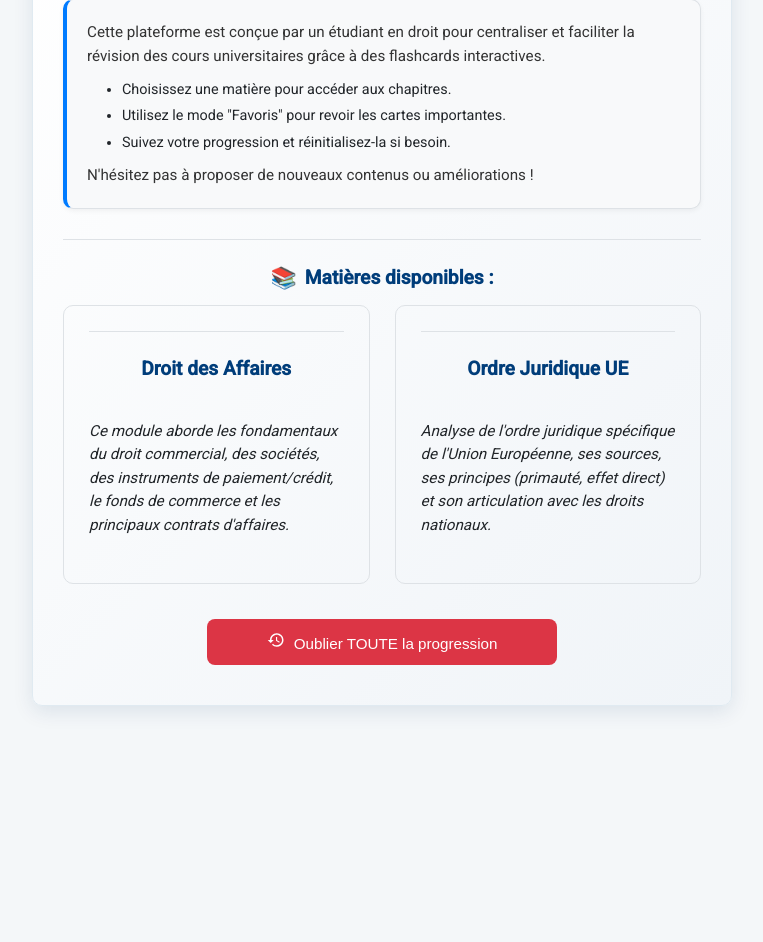
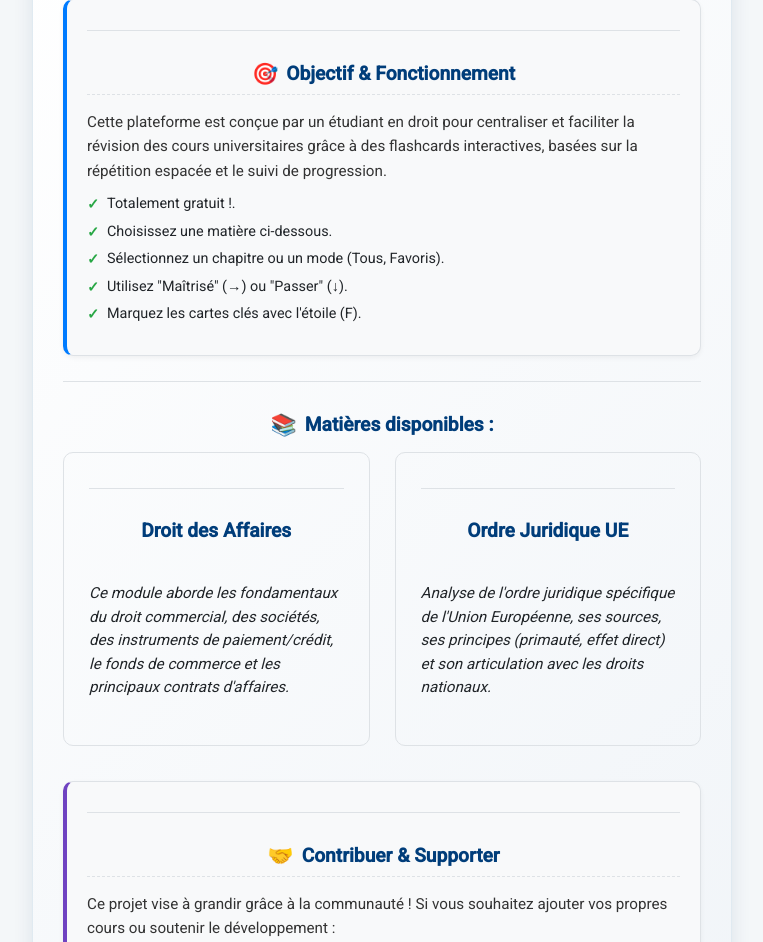
Before and after one commit to Baptistte/flashCard, a plain HTML site: page index.html in a window 1280 px wide. Shown: the part 196-1138 px from the top of the page, without its empty margins (258-1021 px from the left). Before the commit the page ends 962 px from the top, so only its background shows below. Drawn offline with Linux system fonts and the light colour scheme.

Commit message:
mail ajout + modif mineur

```diff
--- a/index.html
+++ b/index.html
@@ -13,7 +13,7 @@
 <body>
     <div class="main-container">
         <header class="app-header">
-             <h1 id="app-title">Flashcards</h1> <!-- Titre qui pourra changer -->
+             <h1 id="app-title">Flashcards Lyon 3</h1> <!-- Titre qui pourra changer -->
              <!-- Bouton Retour unique, son comportement change selon le contexte -->
              <button id="back-btn" class="nav-button back-button" style="display: none;" title="Retour">
                 <svg xmlns="http://www.w3.org/2000/svg" viewBox="0 0 24 24" fill="currentColor" width="20px" height="20px"><path d="M11.828 12l4.95-4.95-1.414-1.414L9 12l6.364 6.364 1.414-1.414z"/><path fill="none" d="M0 0h24v24H0z"/></svg>
@@ -21,34 +21,47 @@
             </button>
         </header>
 
-        <!-- === ÉCRAN 1: Sélection Matière (Visible par défaut) === -->
-        <!-- === ÉCRAN 1: Sélection Matière (Améliorée avec Widget Explicatif) === -->
         <div id="subject-selection" class="page-section subject-selection-container selection-container">
             <h2><span class="section-icon">🎓</span> Bienvenue sur la plateforme Flashcards !</h2>
 
-            <!-- Widget Explicatif -->
-            <div class="info-widget">
-                <p>Cette plateforme est conçue par un étudiant en droit pour centraliser et faciliter la révision des cours universitaires grâce à des flashcards interactives.</p>
+            <!-- 1. Widget Objectif -->
+            <div class="info-widget single-column-widget"> <!-- Ajout classe pour style éventuel -->
+                <h3><span class="section-icon">🎯</span> Objectif & Fonctionnement</h3>
+                <p>Cette plateforme est conçue par un étudiant en droit pour centraliser et faciliter la révision des cours universitaires grâce à des flashcards interactives, basées sur la répétition espacée et le suivi de progression.</p>
                 <ul>
-                    <li>Choisissez une matière pour accéder aux chapitres.</li>
-                    <li>Utilisez le mode "Favoris" pour revoir les cartes importantes.</li>
-                    <li>Suivez votre progression et réinitialisez-la si besoin.</li>
+                    <li>Totalement gratuit !.</li>
+                    <li>Choisissez une matière ci-dessous.</li>
+                    <li>Sélectionnez un chapitre ou un mode (Tous, Favoris).</li>
+                    <li>Utilisez "Maîtrisé" (→) ou "Passer" (↓).</li>
+                    <li>Marquez les cartes clés avec l'étoile (F).</li>
                 </ul>
-                <p>N'hésitez pas à proposer de nouveaux contenus ou améliorations !</p>
             </div>
 
+            <!-- 2. Section Matières -->
             <h3><span class="section-icon">📚</span> Matières disponibles :</h3>
             <div id="subject-buttons" class="subject-buttons-grid buttons-grid">
                  <p>Chargement des matières...</p>
                  <!-- Boutons Matière (widgets) injectés par JS -->
             </div>
-             <!-- Bouton Reset Global -->
+
+            <!-- 3. Widget Contribution/Support -->
+            <div class="contribution-widget single-column-widget"> <!-- Ajout classe pour style éventuel -->
+                <h3><span class="section-icon">🤝</span> Contribuer & Supporter</h3>
+                <p>Ce projet vise à grandir grâce à la communauté ! Si vous souhaitez ajouter vos propres cours ou soutenir le développement :</p>
+                <ul>
+                    <li><strong>Ajouter un cours :</strong> Envoyez votre cours (format texte, PDF...) par email à <a href="mailto:flashcardlyon3@gmail.com?subject=Proposition%20Cours%20Flashcards">flashcardlyon3@gmail.com</a>. Je me chargerai de le transformer en flashcards.</li>
+                    <li><strong>Feedback :</strong> Toute suggestion ou rapport de bug est apprécié !</li>
+                    <!-- Optionnel : Ajouter un lien de support/don -->
+                    <!-- <li><strong>Soutenir :</strong> Si vous trouvez cet outil utile, vous pouvez [faire un don](lien_vers_don).</li> -->
+                </ul>
+            </div>
+
+             <!-- 4. Bouton Reset Global -->
              <button id="reset-all-progress-btn" class="utility-button reset-button reset-all-btn" title="Réinitialiser la progression de TOUTES les cartes de TOUTES les matières">
                  <svg xmlns="http://www.w3.org/2000/svg" height="18px" viewBox="0 0 24 24" width="18px" fill="currentColor"><path d="M0 0h24v24H0z" fill="none"/><path d="M13 3c-4.97 0-9 4.03-9 9H1l3.89 3.89.07.14L9 12H6c0-3.87 3.13-7 7-7s7 3.13 7 7-3.13 7-7 7c-1.93 0-3.68-.79-4.94-2.06l-1.42 1.42C8.27 19.99 10.51 21 13 21c4.97 0 9-4.03 9-9s-4.03-9-9-9zm-1 5v5l4.28 2.54.72-1.21-3.5-2.08V8H12z"/></svg>
                  Oublier TOUTE la progression
              </button>
         </div>
-
         <!-- === ÉCRAN 2: Sélection Chapitres (Caché initialement) === -->
         <div id="chapter-selection" class="page-section chapter-selection-container selection-container" style="display: none;">
             <h2 id="chapter-selection-title">Choisissez un chapitre ou un mode :</h2>
--- a/style.css
+++ b/style.css
@@ -823,6 +823,14 @@ h1 {
     .chapter-description-text {
         padding-left: 5px; /* Léger retrait */
     }
+
+    .info-contribution-container {
+        flex-direction: column; /* Empiler les widgets */
+        gap: 15px;
+    }
+     .info-widget, .contribution-widget {
+        min-width: unset; /* Enlever largeur min */
+    }
 }
 
 /* Enlever la grille pour les boutons chapitre, on utilise une liste maintenant */
@@ -1138,57 +1146,148 @@ h1 {
 }
 
 
-/* --- Widget d'information sur l'écran de sélection --- */
-.info-widget {
-    background-color: #f8f9fa; /* Fond très léger */
+.info-widget,
+.contribution-widget {
+    background-color: #f8f9fa;
     border: 1px solid var(--border-color);
-    border-left: 4px solid var(--button-primary-bg); /* Bordure bleue distinctive */
     border-radius: var(--border-radius);
     padding: 20px;
-    margin-top: 10px; /* Espace après le H2 */
-    margin-bottom: 30px; /* Espace avant le H3 des matières */
-    text-align: left; /* Aligner le texte à gauche */
+    text-align: left;
     box-shadow: 0 2px 5px rgba(0,0,0,0.05);
+    /* MODIFIÉ: Marge inférieure pour espacer les sections */
+    margin-top: 15px; /* Espace après le H2 ou la grille matière */
+    margin-bottom: 25px; /* Espace avant la section suivante */
+    width: 100%; /* Prend toute la largeur */
 }
+.info-widget { border-left: 4px solid var(--button-primary-bg); }
+.contribution-widget { border-left: 4px solid var(--button-favorite-bg); }
 
-.info-widget p {
+
+.info-widget p,
+.contribution-widget p {
     font-size: 0.95em;
     line-height: 1.6;
     color: var(--text-color-darker);
-    margin-bottom: 10px; /* Espace entre paragraphes */
+    margin-bottom: 10px;
 }
-.info-widget p:last-child {
-    margin-bottom: 0; /* Pas de marge pour le dernier paragraphe */
+.info-widget p:last-child,
+.contribution-widget p:last-child {
+    margin-bottom: 0;
 }
 
-.info-widget ul {
-    list-style: disc; /* Puces standard */
-    margin-left: 20px; /* Indentation de la liste */
-    margin-bottom: 10px;
-    padding-left: 15px;
+
+
+/* Titre commun pour les widgets */
+.info-widget h3,
+.contribution-widget h3 {
+    font-size: 1.1em; /* Taille cohérente */
+    font-weight: 700;
+    margin-bottom: 12px;
+    padding-bottom: 8px;
+    border-bottom: 1px dashed var(--border-color); /* Séparateur léger */
+    display: flex;
+    align-items: center;
+    gap: 8px;
 }
 
-.info-widget li {
+.info-widget h3 { color: var(--button-primary-bg); } /* Couleur titre Objectif */
+.contribution-widget h3 { color: var(--button-favorite-bg); } /* Couleur titre Contribution */
+
+
+.info-widget ul,
+.contribution-widget ul {
+    list-style: none; /* Enlever puces par défaut */
+    margin-left: 0; /* Pas d'indentation par défaut */
+    margin-bottom: 10px;
+    padding-left: 0; /* Pas de padding par défaut */
+}
+
+.info-widget ul li,
+.contribution-widget ul li {
     font-size: 0.9em;
     color: var(--text-color);
-    margin-bottom: 5px;
+    margin-bottom: 6px;
     line-height: 1.5;
+    position: relative; /* Pour les puces personnalisées */
+    padding-left: 20px; /* Espace pour la puce */
 }
 
-/* Ajustement titre H3 après le widget */
-.subject-selection-container h3 {
+/* Puce personnalisée */
+.info-widget ul li::before,
+.contribution-widget ul li::before {
+    content: '✓'; /* Ou '•', '→', etc. */
+    position: absolute;
+    left: 0;
+    top: 1px; /* Ajustement vertical */
+    color: var(--button-match-bg); /* Couleur verte pour la puce */
+    font-weight: bold;
+}
+
+.contribution-widget ul li::before {
+    color: var(--button-favorite-bg); /* Puce violette pour contribution */
+}
+
+/* Liens dans le widget contribution */
+.contribution-widget a {
+    color: var(--button-primary-bg);
+    text-decoration: none;
+    font-weight: 500;
+}
+.contribution-widget a:hover {
+    text-decoration: underline;
+    color: var(--button-primary-hover-bg);
+}
+
+
+.subject-selection-container h3 { /* Celui avant les boutons matières */
     color: var(--header-color);
-    margin-bottom: 15px; /* Espace avant la grille des matières */
+    margin-bottom: 15px;
     font-size: 1.2em;
     font-weight: 700;
-    text-align: center; /* Centrer ce sous-titre */
+    text-align: center;
     display: flex;
     align-items: center;
     justify-content: center;
     gap: 8px;
-    border-top: 1px solid var(--border-color); /* Séparateur léger */
-    padding-top: 25px; /* Espace après le widget info */
+    border-top: 1px solid var(--border-color);
+    padding-top: 30px; /* Plus d'espace après les widgets */
+    margin-top: 10px; /* Espace après le conteneur des widgets */
 }
 .subject-selection-container h3 .section-icon {
     font-size: 1.1em;
 }
+
+.subject-selection-container h3:nth-of-type(2) { /* Cibler le H3 "Matières disponibles" */
+    color: var(--header-color);
+    margin-bottom: 15px;
+    font-size: 1.2em;
+    font-weight: 700;
+    text-align: center;
+    display: flex;
+    align-items: center;
+    justify-content: center;
+    gap: 8px;
+    border-top: 1px solid var(--border-color);
+    padding-top: 25px;
+    margin-top: 0; /* Enlever la marge top si elle vient après le widget */
+}
+
+.subject-selection-container h3:nth-of-type(2) .section-icon {
+    font-size: 1.1em;
+}
+
+
+/* Ajustement bouton Reset All */
+#reset-all-progress-btn {
+    margin-top: 10px; /* Réduire un peu l'espace après le dernier widget */
+}
+
+/* NOUVEAU: Conteneur pour les deux widgets côte à côte */
+.info-contribution-container {
+    display: flex;
+    flex-wrap: wrap; /* Permet de passer à la ligne sur petits écrans */
+    gap: 20px; /* Espace entre les deux widgets */
+    margin-top: 10px;
+    margin-bottom: 30px;
+    width: 100%; /* Prend toute la largeur disponible */
+}
```
